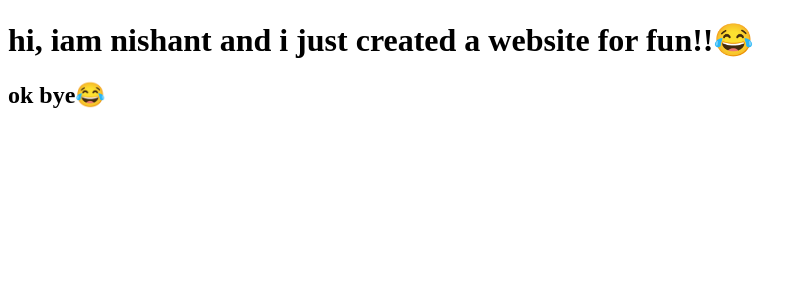
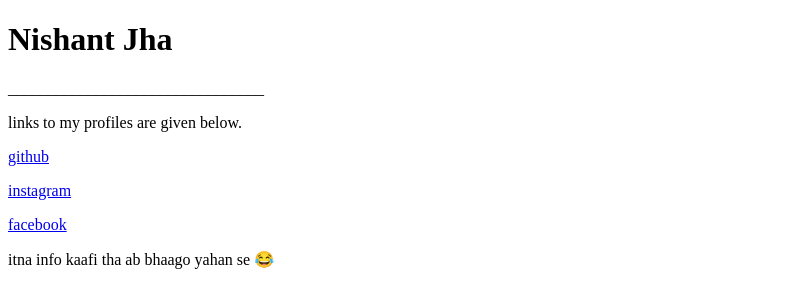
Before and after one commit to star-56/qrex19.github.io, a plain HTML site: page index.html in a window 1280 px wide. Shown: the whole page, without its empty margins (0-807 px from the left). Drawn offline with Linux system fonts and the light colour scheme.

Commit message:
added links to my profiles

```diff
--- a/index.html
+++ b/index.html
@@ -1,10 +1,22 @@
-
 <!DOCTYPE html>
 <html>
-    <title>saste nashe</title>
-    <BODY>
-        <h1>hi, iam nishant and i just created a website for fun!!😂</h1>
-        <h2>ok bye😂</h2>
+    <title>website</title>
+    <body>
+        <style>
+            div {
+              background-image: url('wallpaperflare.com_wallpaper-4.jpg');
+            }
+            </style>
+        <h1>Nishant Jha</h1>
+        <p>________________________________</p>
 
-        </BODY>
-    </html>
+        <p>links to my profiles are given below. </p>
+        <p> </p>
+        <a href = https://github.com/qrex19> github</a>
+        <p> </p>
+        <a href = https://www.instagram.com/iceburner18/> instagram</a>
+        <p> </p>
+        <a href = <a href = https://www.instagram.com/iceburner18/> facebook</a>
+        <p>itna info kaafi tha ab bhaago yahan se 😂</p>
+    </body>
+</html>
```
